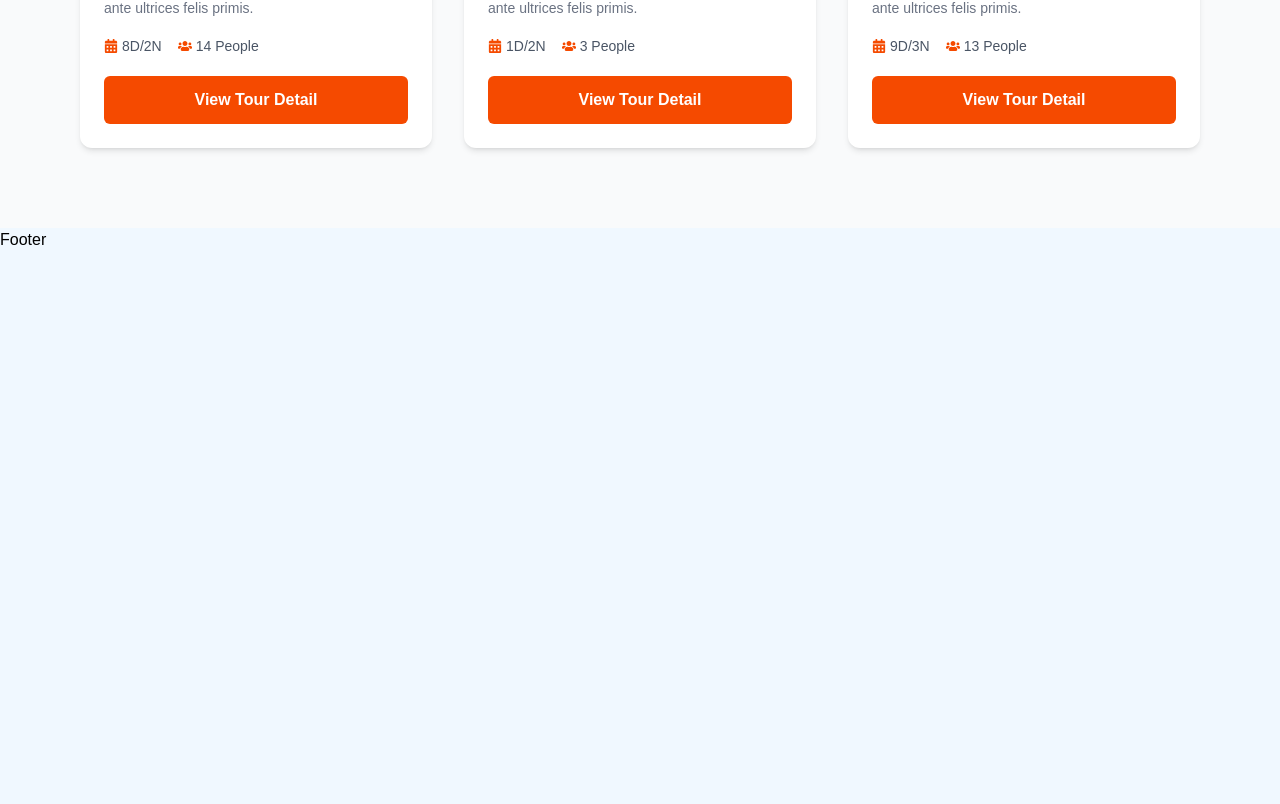
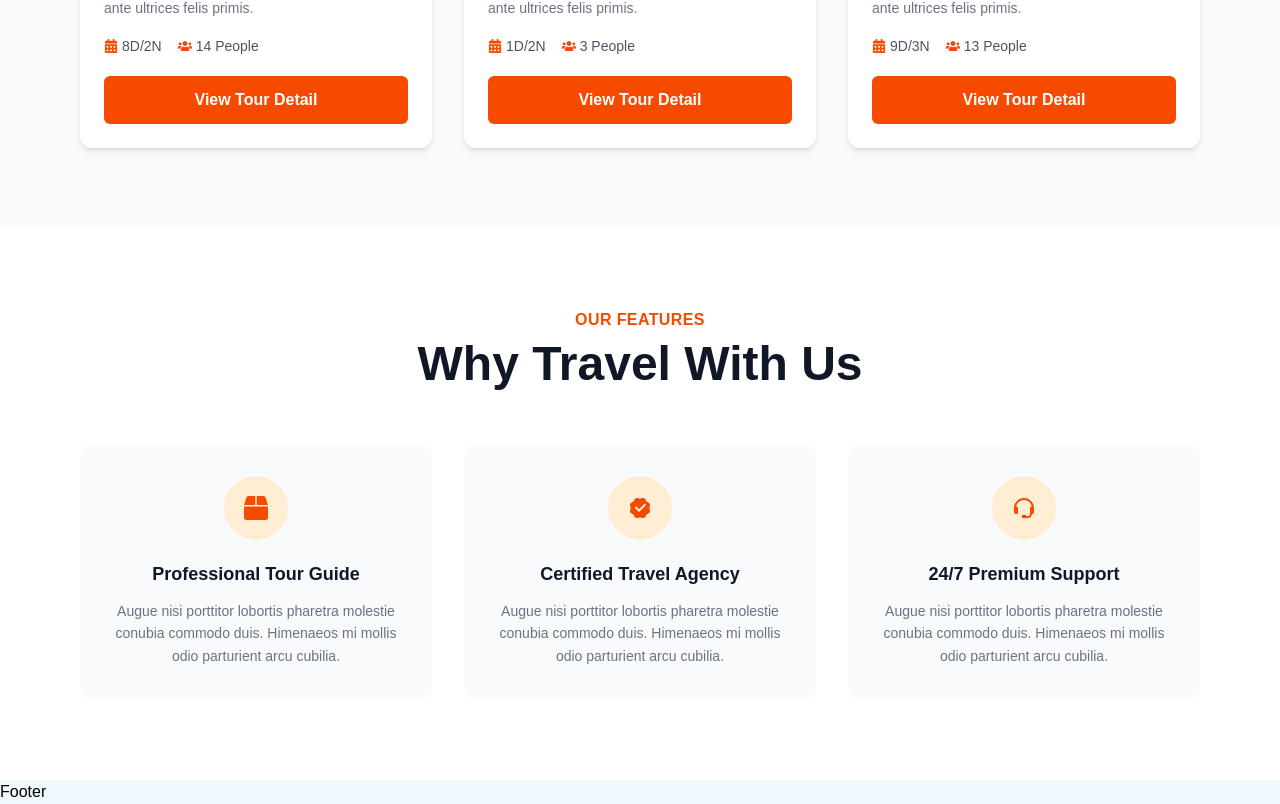
Before and after one commit to Umar71-Developer/globesptrints, a React (Vite) app: page / in a window 1280 px wide. Shown: the part 4057-4861 px from the top of the page. Before the commit the page ends 4309 px from the top, so only its background shows below. Built offline with nearby package versions, Linux system fonts and the light colour scheme; a web font is replaced by a local one.

Commit message:
features section is completed till now and footer section is starting

```diff
--- a/src/App.jsx
+++ b/src/App.jsx
@@ -5,6 +5,7 @@ import About from './sections/About'
 import Services from './sections/Services'
 import CtaOne from './sections/CtaOne'
 import Packages from './sections/Packages'
+import Features from './sections/Features'
 import Footer from './sections/Footer'
 
 function App() {
@@ -18,6 +19,7 @@ function App() {
       <Services />
       <CtaOne />
       <Packages />
+      <Features />
       <Footer />
       </>
     </div>
--- a/src/sections/Features.jsx
+++ b/src/sections/Features.jsx
@@ -1,8 +1,49 @@
-import React from 'react'
+import React, { useEffect } from 'react'
+import { features } from '../export'
+import AOS from 'aos'
+import 'aos/dist/aos.css'
 
 function Features() {
+  useEffect(() => {
+    AOS.init({
+      duration: 800,
+      delay: 200,
+      once: false,
+    })
+  }, [])
+
   return (
-    <div>Features</div>
+    <section id="features" className="py-20 px-6 lg:px-20 bg-white">
+      <div className="max-w-7xl mx-auto">
+        {/* Section Header */}
+        <div className="text-center mb-14">
+          <p data-aos="fade-up" className="text-orange-600 font-semibold text-base uppercase tracking-wide mb-2">
+            Our Features
+          </p>
+          <h2 data-aos="fade-up" data-aos-delay="100" className="text-3xl lg:text-5xl font-fakhwang font-bold text-gray-900">
+            Why Travel With Us
+          </h2>
+        </div>
+
+        {/* Features Grid */}
+        <div className="grid grid-cols-1 sm:grid-cols-2 lg:grid-cols-3 gap-8">
+          {features.map((feature, index) => (
+            <div
+              key={index}
+              data-aos="fade-up"
+              data-aos-delay={index * 150}
+              className="bg-gray-50 rounded-xl p-8 text-center hover:shadow-lg transition-shadow duration-300 group"
+            >
+              <div className="bg-orange-100 w-16 h-16 rounded-full flex items-center justify-center mx-auto mb-5 group-hover:bg-orange-600 transition-colors duration-300">
+                <feature.icon className="text-orange-600 text-2xl group-hover:text-white transition-colors duration-300" />
+              </div>
+              <h3 className="text-lg font-semibold text-gray-900 mb-3">{feature.name}</h3>
+              <p className="text-sm text-gray-500 font-poppins leading-relaxed">{feature.about}</p>
+            </div>
+          ))}
+        </div>
+      </div>
+    </section>
   )
 }
 
```
